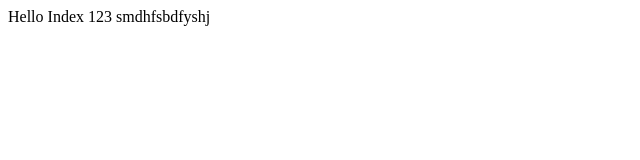
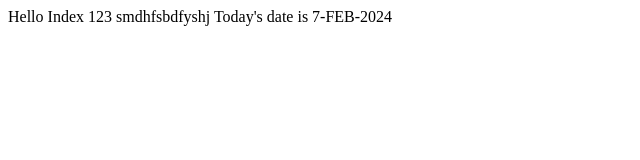
Before and after one commit to KeyushPrajapati/Trial, a plain HTML site: page index.html in a window 1280 px wide. Shown: the whole page, without its empty margins (0-640 px from the left). Drawn offline with Linux system fonts and the light colour scheme.

Commit message:
Add new line
just for experiment

```diff
--- a/index.html
+++ b/index.html
@@ -9,5 +9,6 @@
     Hello Index
     123
     smdhfsbdfyshj
+    Today's date is 7-FEB-2024
 </body>
 </html>
```
